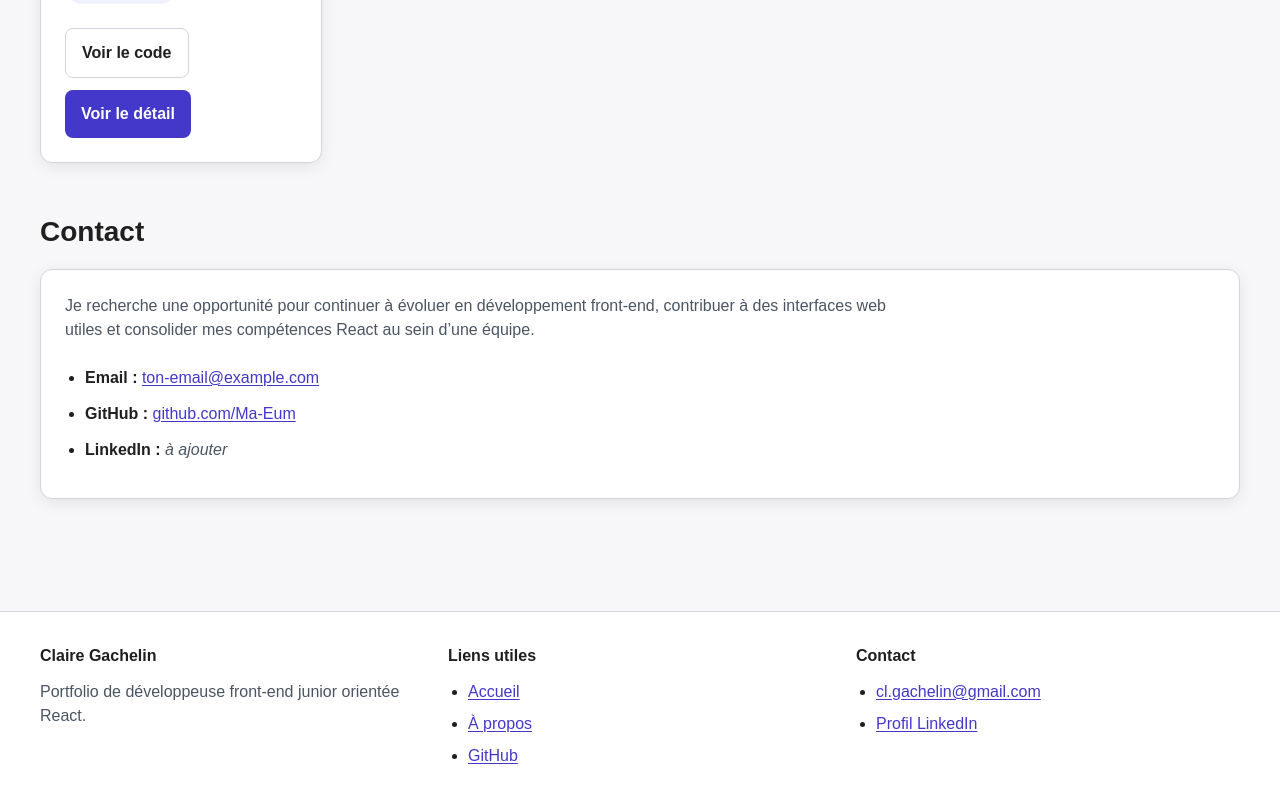
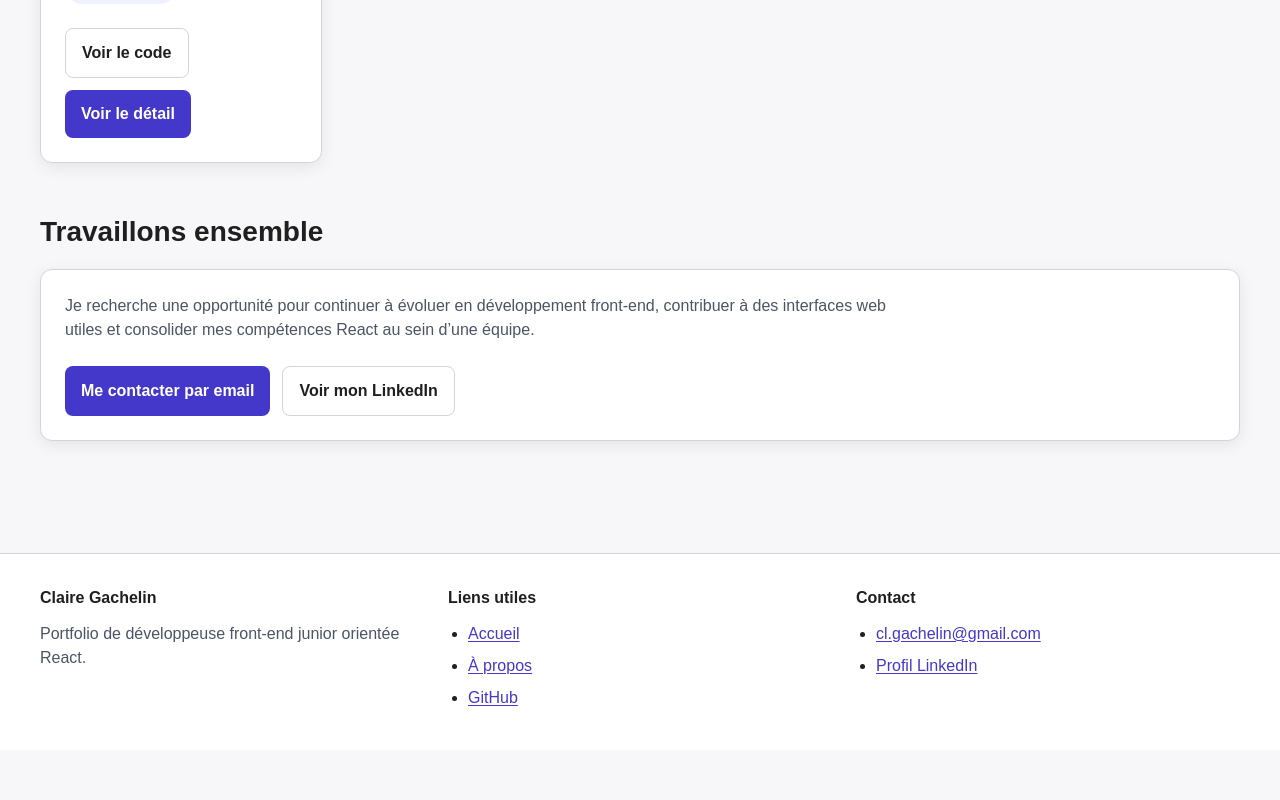
Before and after one commit to Ma-Eum/Portfolio-claire, a React app: page / in a window 1280 px wide. Shown: the part 1815-2615 px from the top of the page. After the commit the page ends 2565 px from the top, so only its background shows below. Built offline with nearby package versions, Linux system fonts and the light colour scheme; the HTML template or start-up script is replaced by a standard one.

Commit message:
Refactorisation de la section contact pour éviter la duplication des informations du footer

```diff
--- a/src/pages/Home/Home.jsx
+++ b/src/pages/Home/Home.jsx
@@ -131,12 +131,16 @@ function Home() {
           </div>
         </section>
 
-        {/* Section de contact :
-            elle permet à un recruteur d'identifier rapidement
-            les moyens de prise de contact disponibles. */}
-        <section id="contact-section" className="home__section" aria-labelledby="home-contact-title">
+                {/* Section de prise de contact :
+            contrairement au footer, ce bloc ne duplique pas toutes les coordonnées.
+            Il sert surtout d'appel à l'action pour inviter un recruteur à me contacter. */}
+        <section
+          id="contact-section"
+          className="home__section"
+          aria-labelledby="home-contact-title"
+        >
           <h2 id="home-contact-title" className="home__section-title">
-            Contact
+            Travaillons ensemble
           </h2>
 
           <div className="home__contact-card">
@@ -146,29 +150,21 @@ function Home() {
               d’une équipe.
             </p>
 
-            <ul className="home__contact-list">
-              <li>
-                <strong>Email :</strong>{' '}
-                <a className="home__contact-link" href="mailto:ton-email@example.com">
-                  ton-email@example.com
+            <div className="home__contact-actions">
+              <a className="home__button home__button--primary" href="mailto:cl.gachelin@gmail.com">
+                Me contacter par email
               </a>
-              </li>
-              <li>
-                <strong>GitHub :</strong>{' '}
+
               <a
-                  className="home__contact-link"
-                  href="https://github.com/Ma-Eum"
+                className="home__button home__button--secondary"
+                href="https://www.linkedin.com/in/claire-gachelin"
                 target="_blank"
                 rel="noreferrer"
+                aria-label="Voir le profil LinkedIn de Claire Gachelin"
               >
-                  github.com/Ma-Eum
+                Voir mon LinkedIn
               </a>
-              </li>
-              <li>
-                <strong>LinkedIn :</strong>{' '}
-                <span className="home__contact-placeholder">à ajouter</span>
-              </li>
-            </ul>
+            </div>
           </div>
         </section>
       </div>
--- a/src/pages/Home/home.scss
+++ b/src/pages/Home/home.scss
@@ -112,26 +112,8 @@
   color: $color-text-secondary;
 }
 
-.home__contact-list {
-  margin: 0;
-  padding-left: 1.25rem;
+.home__contact-actions {
+  display: flex;
+  flex-wrap: wrap;
+  gap: $spacing-sm;
 }
-
-.home__contact-list li {
-  margin-bottom: $spacing-sm;
-}
-
-.home__contact-link {
-  color: $color-primary;
-  text-decoration: underline;
-  text-underline-offset: 0.15em;
-}
-
-.home__contact-link:hover {
-  color: $color-primary-hover;
-}
-
-.home__contact-placeholder {
-  color: $color-text-secondary;
-  font-style: italic;
-}
```
Lines whose indentation alone changed are shown as unchanged.
